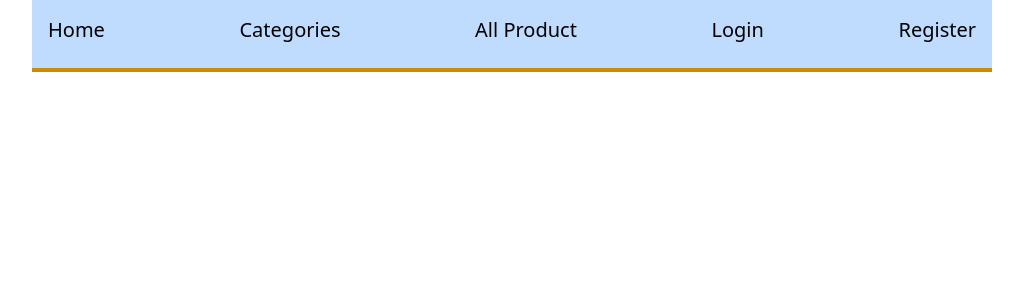
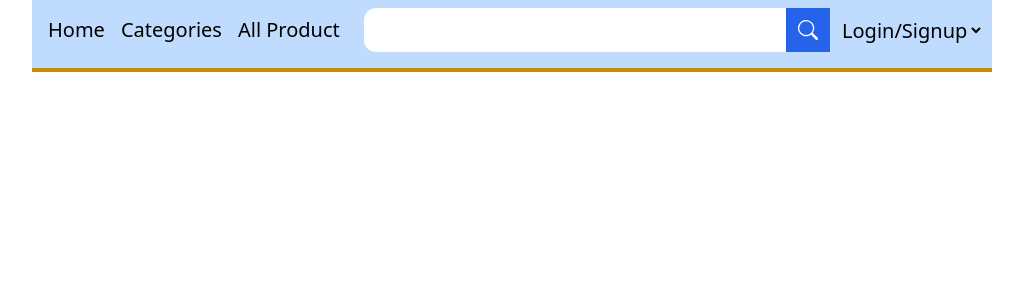
Before and after one commit to zain-khan-dev/ecommerce-client, a React (Create React App) app: page / in a window 1280 px wide. Shown: the top 300 px of the page, without its empty margins (128-1151 px from the left). Built offline with nearby package versions, Linux system fonts and the light colour scheme.

Commit message:
Added search bar ui

```diff
--- a/src/components/Navbar.tsx
+++ b/src/components/Navbar.tsx
@@ -4,8 +4,8 @@ import { setLogged } from "../reducer/LoginSlice"
 import {useState} from "react"
 import { useDispatch, useSelector } from "react-redux"
 import { RootState } from "../reducer/store"
-
-
+import {BsSearch} from "react-icons/bs"
+import {useNavigate} from "react-router-dom"
 
 
 const Navbar = () => {
@@ -19,6 +19,7 @@ const Navbar = () => {
         dispatch(setLogged(false))
     }
 
+    const navigate = useNavigate()
 
     const isLogged:boolean = useSelector((state:RootState)=>state.login.isLogged)
 
@@ -30,8 +31,15 @@ const Navbar = () => {
                <Link to="/home" ><div className="hover:bg-blue-600 hover:text-white p-2 hover:rounded-xl">Home</div></Link>
                <Link to="/category"><div className="hover:bg-blue-600 hover:text-white p-2 hover:rounded-xl">Categories</div></Link>
                <Link to="/products" ><div className="hover:bg-blue-600 hover:text-white p-2 hover:rounded-xl">All Product</div></Link>
-               <Link to="/login"><div className="hover:bg-blue-600 hover:text-white p-2 hover:rounded-xl">Login</div></Link>
-               <Link to="/register"><div className="hover:bg-blue-600 hover:text-white p-2 hover:rounded-xl">Register</div></Link>
+               <input className="rounded-l-xl  ml-4 flex-1 focus:outline-none p-2 " />
+               <button className="px-3 py-2 bg-blue-600 mr-2"><BsSearch className=" text-white"  /></button>
+               <select className="bg-blue-200 focus:outline-none hover:cursor-pointer">
+                   <option hidden selected>Login/Signup</option>
+                   <option onClick={()=> navigate('/login')} className=" bg-white text-xl">Login</option>
+                   <option onClick={()=> navigate('/register')} className="bg-white text-xl ">Signup</option>
+               </select>
+               {/* <Link to="/login"><div className="hover:bg-blue-600 hover:text-white p-2 hover:rounded-xl">Login</div></Link>
+               <Link to="/register"><div className="hover:bg-blue-600 hover:text-white p-2 hover:rounded-xl">Register</div></Link> */}
                 {/* <button  onClick={handleDialogAction}> Signup</button> */}
             </div>
         )
```
